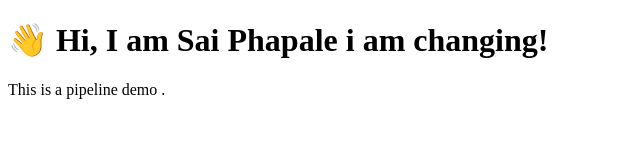
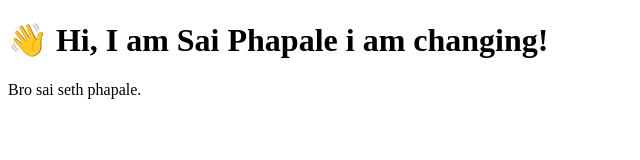
Before and after one commit to PhapaleSai/Jenkins_test, a plain HTML site: page index.html in a window 1280 px wide. Shown: the full height of the page, 0-640 px from the left. Drawn offline with Linux system fonts and the light colour scheme.

Commit message:
Update index.html

```diff
--- a/index.html
+++ b/index.html
@@ -6,6 +6,6 @@
 </head>
 <body>
   <h1>👋 Hi, I am Sai Phapale i am changing! </h1>
-  <p>This is a pipeline demo .</p>
+  <p>Bro sai seth phapale.</p>
 </body>
 </html>
```
